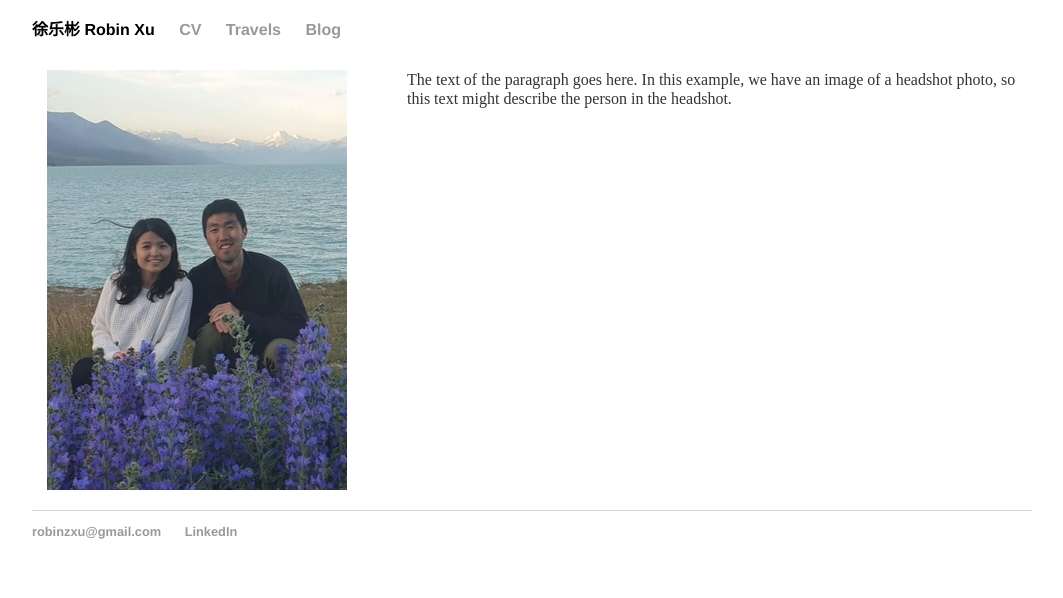
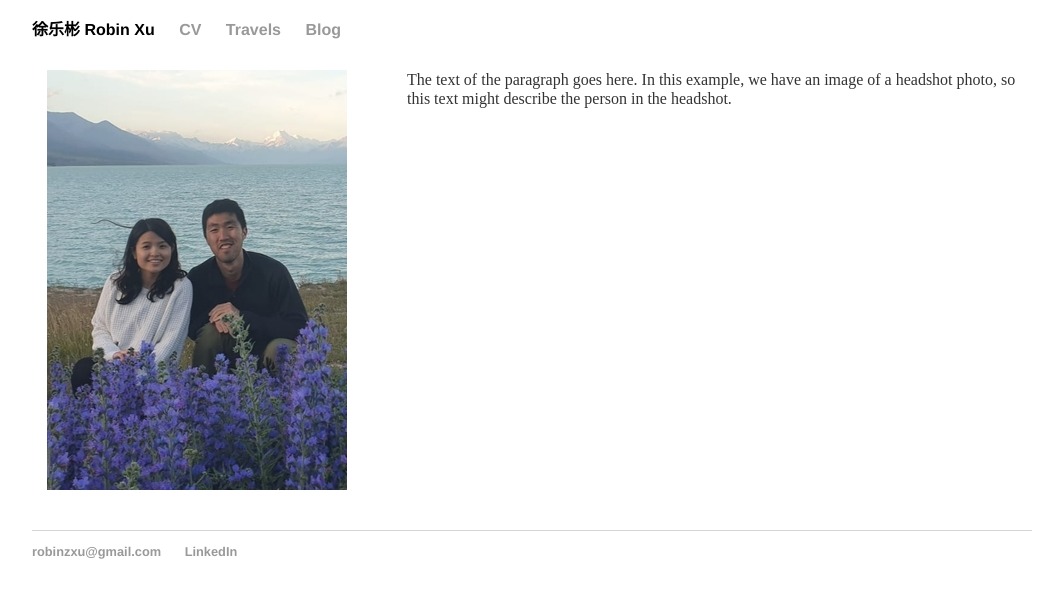
Before and after one commit to robinzxu/robinzxu.github.io, a Jekyll site: the page built from index.html, in a window 1280 px wide. Shown: the top 598 px of the page, without its empty margins (108-1171 px from the left). Built offline with Jekyll 4.4.1, drawn with Linux system fonts in a browser that asks for light colours.

Commit message:
Update main.css

```diff
--- a/css/main.css
+++ b/css/main.css
@@ -22,7 +22,7 @@ footer { border-top: 1px solid #d5d5d5; font-size: 0.8em;}
 /* Home */
 .left {
  float: left;
- padding: 0px 60px 20px 0;
+ padding: 0px 60px 40px 0;
 }
 
 /* Blog */
```
